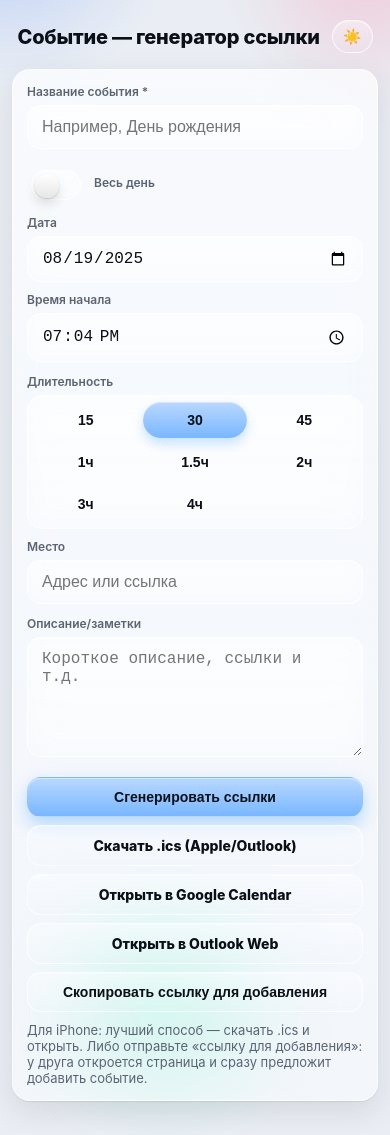
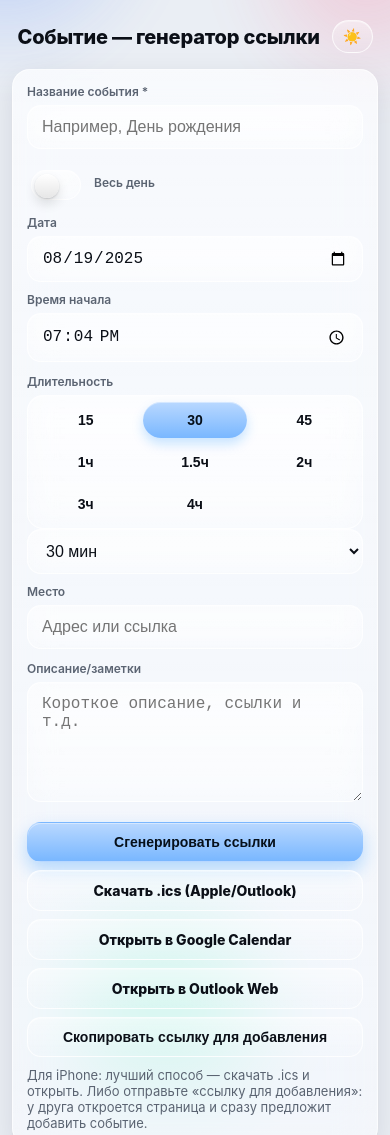
Before and after one commit to LebArt2321/event_calendar, a plain HTML site: page index.html in a window 390 px wide. Shown: the top 1135 px of the page. Before the commit the page ends 1101 px from the top, so only its background shows below. Drawn offline with Linux system fonts and the light colour scheme.

Commit message:
12345644

```diff
--- a/app.js
+++ b/app.js
@@ -116,6 +116,14 @@
 	}
 
 	function initDurationControl() {
+		const select = document.getElementById('durationSelect');
+		if (select) {
+			select.addEventListener('change', () => {
+				document.getElementById('duration').value = select.value;
+				syncDurationUI();
+			});
+		}
+
 		const group = document.getElementById('durationCtrl');
 		if (!group) return;
 		group.addEventListener('click', (e) => {
@@ -129,10 +137,12 @@
 	}
 
 	function syncDurationUI() {
+		const select = document.getElementById('durationSelect');
 		const hidden = document.getElementById('duration');
 		const group = document.getElementById('durationCtrl');
 		if (!hidden || !group) return;
 		const value = String(parseInt(hidden.value, 10) || 30);
+		if (select) select.value = value;
 		let matched = false;
 		group.querySelectorAll('button[data-min]').forEach(b => {
 			const isActive = b.getAttribute('data-min') === value;
--- a/index.html
+++ b/index.html
@@ -58,6 +58,18 @@
 						<button type="button" data-min="180">3ч</button>
 						<button type="button" data-min="240">4ч</button>
 					</div>
+					<div class="mobile-only" id="durationSelectWrap" aria-hidden="true">
+						<select id="durationSelect">
+							<option value="15">15 мин</option>
+							<option value="30" selected>30 мин</option>
+							<option value="45">45 мин</option>
+							<option value="60">1 час</option>
+							<option value="90">1.5 часа</option>
+							<option value="120">2 часа</option>
+							<option value="180">3 часа</option>
+							<option value="240">4 часа</option>
+						</select>
+					</div>
 				</div>
 				<div>
 					<label for="location">Место</label>
--- a/styles.css
+++ b/styles.css
@@ -133,6 +133,12 @@ html[data-theme="dark"] .switch input[type="checkbox"]::after { background: line
 .segmented:has(button:disabled) { opacity: .7; }
 @supports not(selector(:has(*))) { /* graceful fallback */ }
 
+/* mobile-only helpers */
+.mobile-only { display: none; }
+@media (max-width: 640px) {
+	.segmented { display: none; }
+	.mobile-only { display: block; }
+}
 
 
 @media (max-width: 640px) {
```
